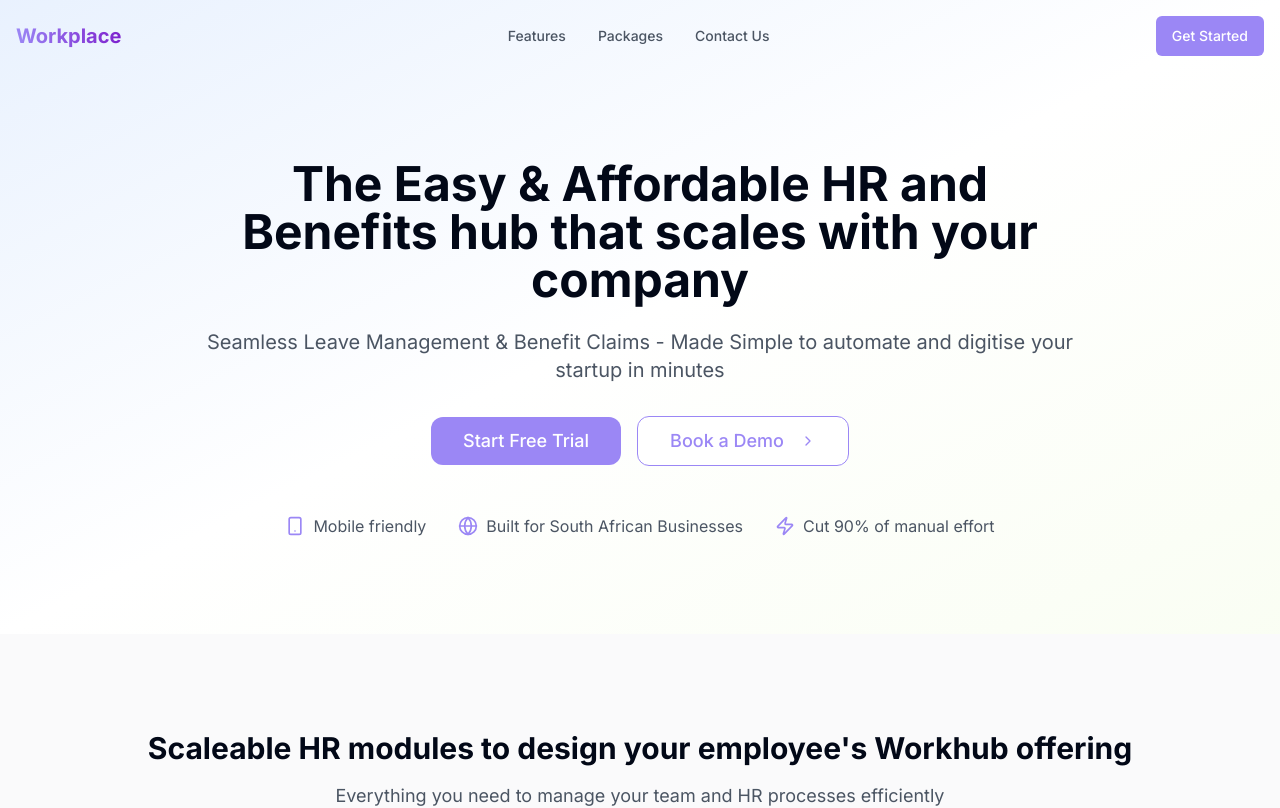
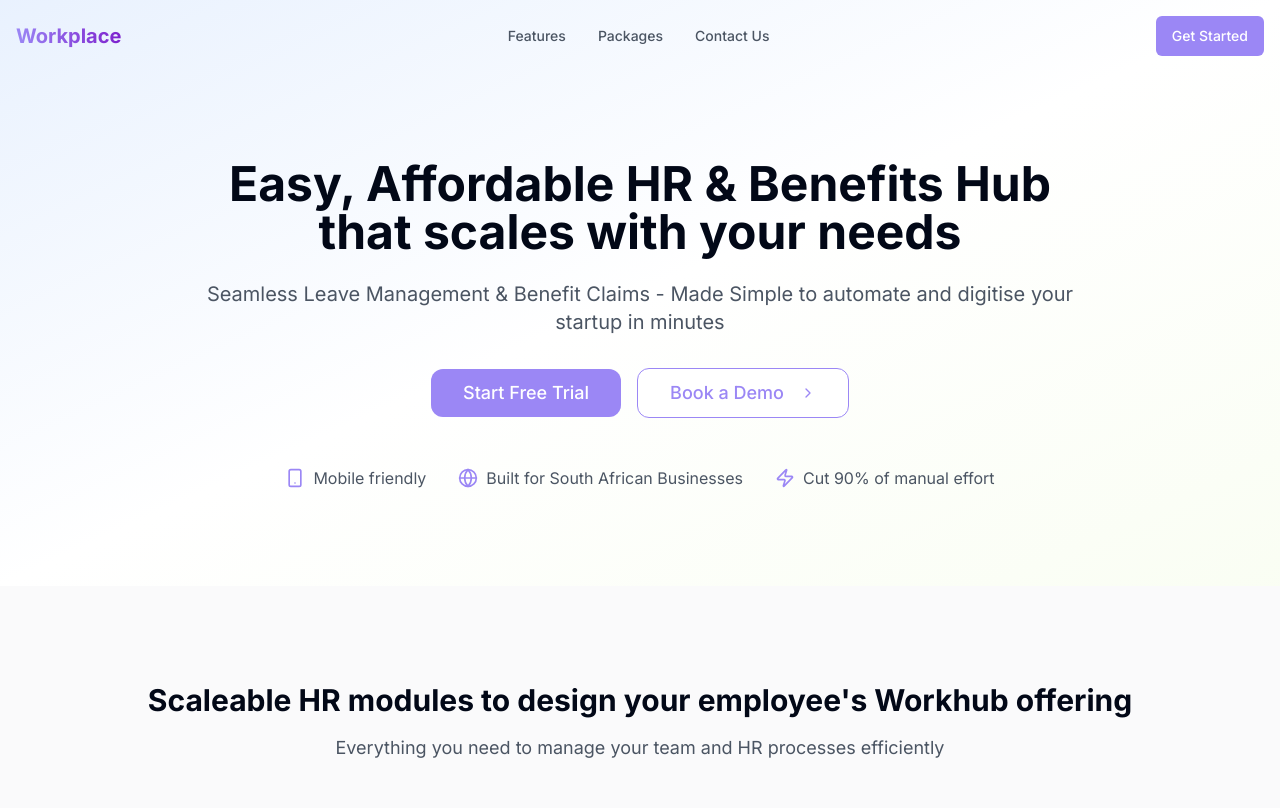
Before and after one commit to DennisCharlesWilliams/workplace-3f85ba4f, a React (Vite) app: page / in a window 1280 px wide. Shown: the top 808 px of the page. Built offline with nearby package versions, Linux system fonts and the light colour scheme.

Commit message:
Update hero section headline
Update the headline in the hero section to "Easy, Affordable HR & Benefits Hub that scales with your needs".

```diff
--- a/src/pages/Index.tsx
+++ b/src/pages/Index.tsx
@@ -64,7 +64,7 @@ const Index = () => {
         <div className="container mx-auto relative z-10">
           <div className="max-w-4xl mx-auto text-center">
             <h1 className="text-3xl md:text-5xl font-bold leading-tight mb-6">
-              The Easy & Affordable HR and Benefits hub that scales with your company
+              Easy, Affordable HR & Benefits Hub that scales with your needs
             </h1>
 
             <p className="text-lg md:text-xl text-gray-600 mb-8">
```
